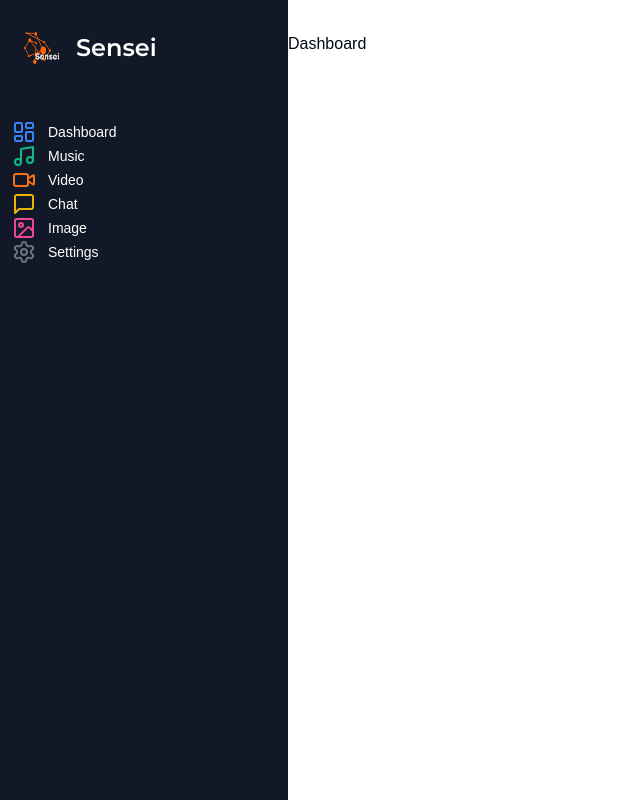
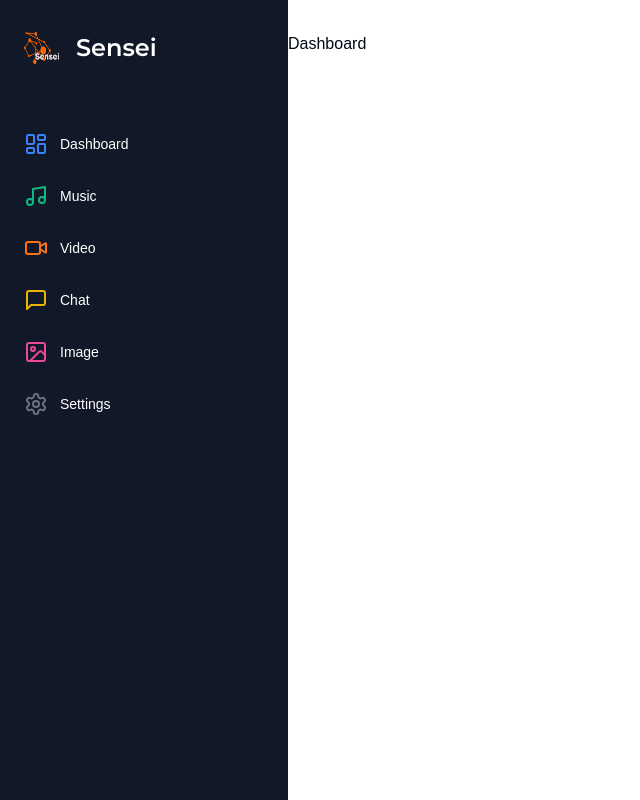
Before and after one commit to kc-clintone/Sensei-ai_saas, a Next.js app in the folder sensei/: page /dashboard in a window 1280 px wide. Shown: the whole page, without its empty margins (0-640 px from the left). Built offline with nearby package versions, Linux system fonts and the light colour scheme.

Commit message:
working on thedashboard

```diff
--- a/sensei/components/ui/sidebar.tsx
+++ b/sensei/components/ui/sidebar.tsx
@@ -72,6 +72,9 @@ const Sidebar = () => {
               <Link
                 href={routeName.href}
                 key={routeName.href}
+                className="group p-3 flex font-medium font-mediu
+                justify-start w-full hover:text-white
+                hover:bg-white/10 transition rounded-lg"
               >
                 <div className="flex flex-1 items-center">
                   <routeName.icon className={cn("w-6 h-6 mr-3", routeName.color)} />
```
